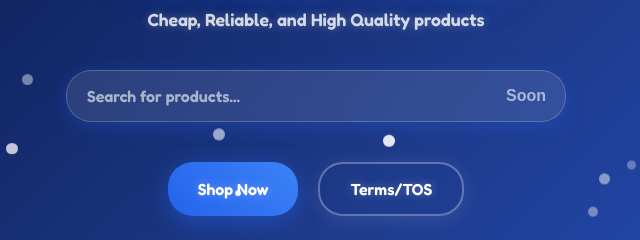
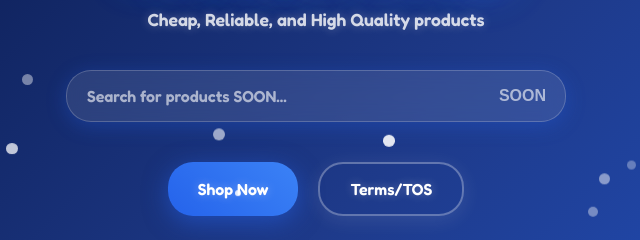
Before and after one commit to Isostraight/Vo1dZ0-Shop, a plain HTML site: page index.html in a window 1280 px wide. Shown: the part 381-621 px from the top of the page, 324-964 px from the left. Drawn offline with Linux system fonts and the light colour scheme.

Commit message:
Update index.html

```diff
--- a/index.html
+++ b/index.html
@@ -534,8 +534,8 @@
             <p class="subtitle">Cheap, Reliable, and High Quality products</p>
 
             <div class="search-container">
-                <input type="text" class="search-input" placeholder="Search for products...">
-                <span class="search-icon">Soon</span>
+                <input type="text" class="search-input" placeholder="Search for products SOON...">
+                <span class="search-icon">SOON</span>
             </div>
 
             <div class="button-container">
```
